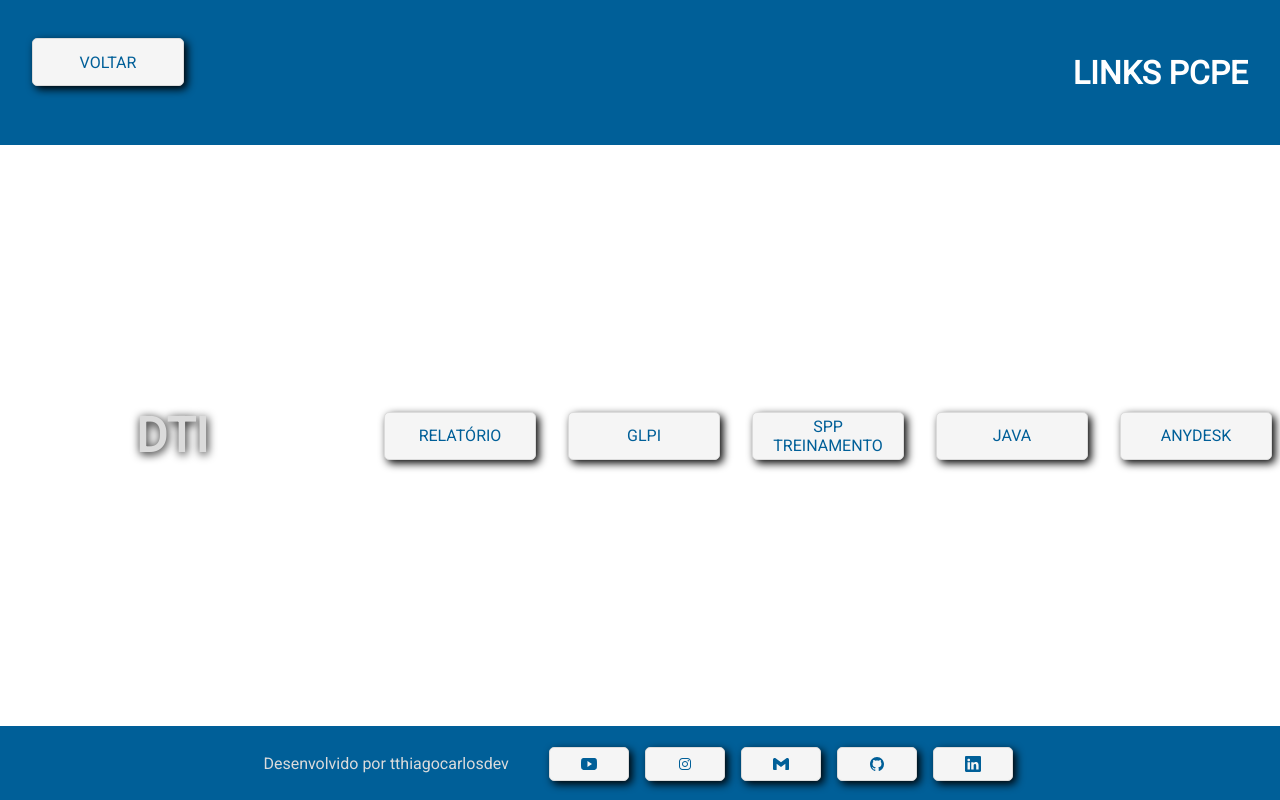
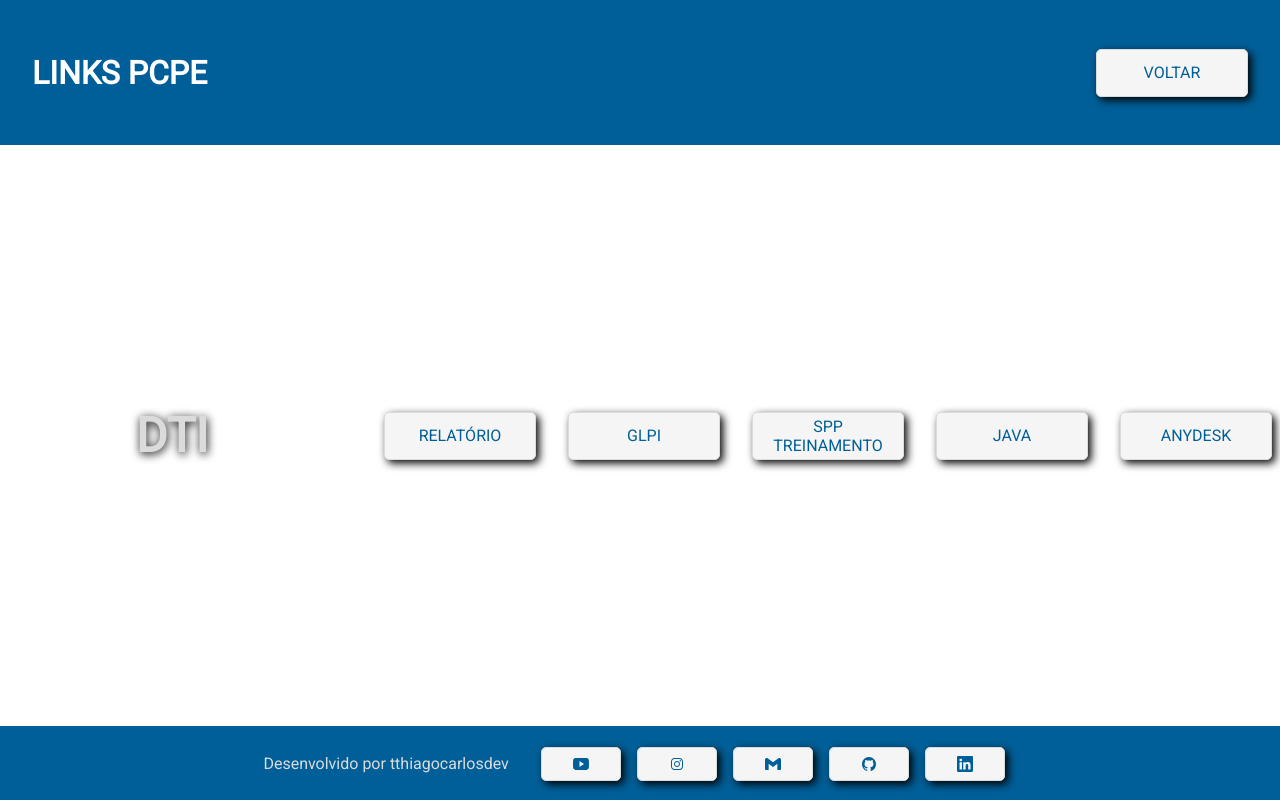
Before and after one commit to tthiagocarlosdev/links-sistemas, a React (Create React App) app: page /dti in a window 1280 px wide. Built offline with nearby package versions, Linux system fonts and the light colour scheme; no server answers.

Commit message:
Added button SCD, added button voltar no header com showGoBackButton e mudanca de layout trocando o h1 do header com obutton voltar.

```diff
--- a/src/App.css
+++ b/src/App.css
@@ -49,9 +49,10 @@
 /* HEADER - HEADER - HEADER - HEADER - HEADER - HEADER */
 .header {
   background-color: var(--blue);
+  width: 100%;
   display: flex;
   flex-direction: row;
-  justify-content: flex-end;
+  justify-content: space-between;
   align-items: center;
   order: 1;
   flex: 1;
@@ -61,7 +62,7 @@
   font-size: 2rem;
   color: var(--white);
   padding: 1rem;
-  margin-right: 1rem;
+  margin-left: 1rem;
 }
 
 /* MAIN - MAIN - MAIN - MAIN - MAIN - MAIN */
@@ -70,6 +71,7 @@
   flex-direction: column;
   order: 2;
   flex: 4;
+  padding: 2rem 1rem;
 }
 
 .main .box-general {
@@ -77,6 +79,7 @@
   flex-direction: row;
   order: 1;
   flex: 1;
+  padding-bottom: 1rem;
 }
 
 .main .box-queries {
@@ -86,6 +89,7 @@
 	flex: 2;
 	display: flex;
 	flex-direction: row;
+  padding: 1rem 0;
 }
 
 .main .box-others {
@@ -93,6 +97,7 @@
 	flex: 1;
 	display: flex;
 	flex-direction: row;
+  padding-top: 1rem;
 }
 
 /* TITLES - TITLES- TITLES- TITLES - TITLES*/
@@ -143,6 +148,7 @@
 	border-radius: 5px;
 	margin-left:0.5rem;
 	box-shadow: black 0.2rem 0.2rem 0.5rem;
+  margin: 0.5rem;
 }
 
 .main .box-general .links-general a:hover,
@@ -201,6 +207,7 @@
 	border: 1px solid var(--white-color);
 	border-radius: 5px;
 	box-shadow: black 0.2rem 0.2rem 0.5rem;
+  margin: 0.5rem;
 }
 
 .box-footer .links-social-media a:hover {
@@ -262,28 +269,6 @@
   cursor: pointer;
 }
 
-.button-goback {
-	display: block;
-  position: fixed;
-  top: 2.4rem;
-	width: 9.5rem;
-  height: 3rem;
-	justify-content: center;
-  align-items: center;
-  text-align: center;
-	text-decoration: none;
-	padding: 0.5rem;
-	background-color: var(--card-background-color);
-	color: var(--blue);
-	border: 1px solid var(--white-color);
-	border-radius: 5px;
-	margin-left: 2rem;
-	box-shadow: black 0.2rem 0.2rem 0.5rem;
+.buttonGoback{
+  margin-right: 2rem;
 }
-
-.button-goback:hover {
-	background-color: var(--gray);
-	box-shadow: none;
-	border: 1px solid var(--blue);
-  cursor: pointer;
-}
--- a/src/components/Header.jsx
+++ b/src/components/Header.jsx
@@ -2,10 +2,13 @@ import React from 'react';
 
 import '../App.css'
 
-const Header = () => {
+const Header = ({ showGoBackButton, onGoBack }) => {
   return (
     <div className="header">
-      <h1> LINKS PCPE </h1>
+      {<h1> LINKS PCPE </h1>}
+      {showGoBackButton && (
+        <button onClick={onGoBack} className="button buttonGoback">VOLTAR</button>
+      )}
     </div>
    );
 }
--- a/src/components/MainOthers.jsx
+++ b/src/components/MainOthers.jsx
@@ -21,6 +21,7 @@ const MainOthers = () => {
           <button onClick={hadleGoDtiPage} className="button" > DTI </button>
           <li> <a href="https://www.sare.pe.gov.br/contracheque/" target="_blank"> CONTRA-CHEQUE </a></li>
           <li> <a href="http://web.transparencia.pe.gov.br/despesas/desp-diarias/" target="_blank"> DIÁRIAS </a></li>
+          <li> <a href="https://diarias.pc.pe.gov.br/#/controle" target="_blank"> SCD </a></li>
           <li> <a href="https://www.sadspm.pe.gov.br/web" target="_blank"> SPM </a></li>
           <li> <a href="https://www.ilovepdf.com/pt" target="_blank"> PDF's </a></li>
           <li> <a href="https://www.bb.com.br/pbb/pagina-inicial/setor-publico/judiciario/deposito-judicial#/" target="_blank"> DEPÓSITOS JUDICIAIS </a></li>
--- a/src/pages/Dti.jsx
+++ b/src/pages/Dti.jsx
@@ -15,8 +15,7 @@ const Dti = () => {
 
   return (
     <div className="container">
-        <Header/>
-        <button onClick={handleGoBack} className="button-goback" > VOLTAR </button>
+        <Header showGoBackButton={true} onGoBack={handleGoBack} />
         <div className="box-dti">
           <h1 className="title-dti"> DTI </h1>
           <ul className="links-dti">
```
